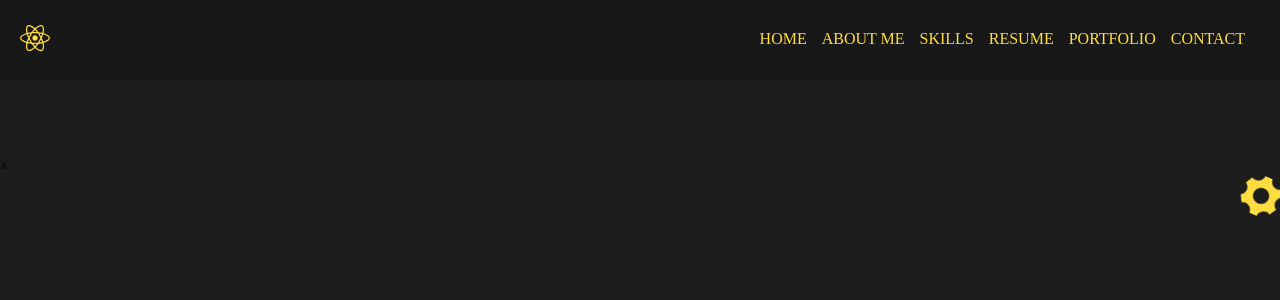
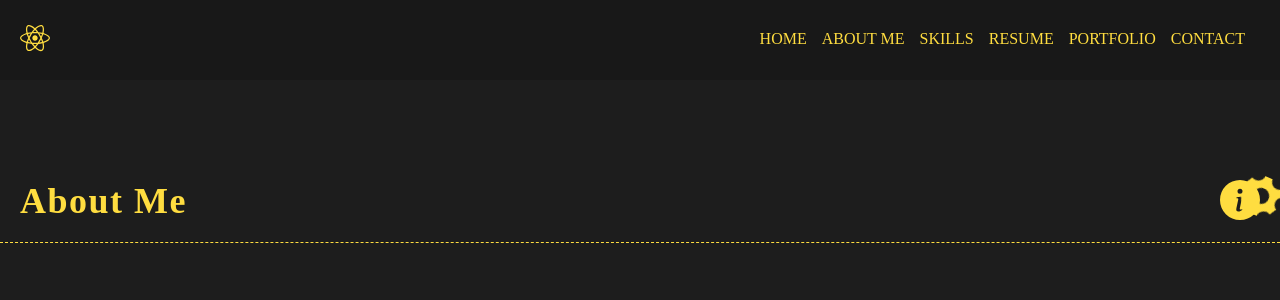
Before and after one commit to razvan-turiatca/Portfolio-Website, a React (Create React App) app: page /about in a window 1280 px wide. Shown: the top 300 px of the page. Built offline with nearby package versions, Linux system fonts and the light colour scheme.

Commit message:
crete page header reusable component and implement it on about page

```diff
--- a/src/App.js
+++ b/src/App.js
@@ -23,13 +23,13 @@ function App() {
   return (
     <div className="App">
       {/* particles js */}
-      {/* {location.pathname == '/' && (
+      {location.pathname == '/' && (
         <Particles
           id="particles"
           options={particlesConfig}
           init={particlesInit}
         />
-      )} */}
+      )}
 
       {/* navbar component */}
       <div className="App--navbar-wrapper">
--- /dev/null
+++ b/src/components/pageHeaderContent/index.jsx
@@ -0,0 +1,15 @@
+import React from 'react'
+import './styles.scss'
+
+const PageHeaderContent = (props) => {
+  const { headerText, icon } = props
+
+  return (
+    <div className="wrapper">
+      <h2>{headerText}</h2>
+      <span>{icon}</span>
+    </div>
+  )
+}
+
+export default PageHeaderContent
--- /dev/null
+++ b/src/components/pageHeaderContent/styles.scss
@@ -0,0 +1,24 @@
+.wrapper {
+  display: flex;
+  align-items: center;
+  padding: 20px;
+  border-bottom: 1px dashed var(--selected-theme-main-color);
+
+  h2 {
+    font-size: 36px;
+    font-weight: 700;
+    letter-spacing: 1.5px;
+    line-height: 1rem;
+    text-transform: capitalize;
+    color: var(--selected-theme-main-color);
+    position: relative;
+    display: flex;
+    flex: 1;
+  }
+
+  span {
+    svg {
+      color: var(--selected-theme-main-color);
+    }
+  }
+}
--- a/src/components/themes/theme.scss
+++ b/src/components/themes/theme.scss
@@ -19,7 +19,7 @@
     left: -40px;
     height: 40px;
     width: 40px;
-    background-color: var(--selecter-yellow-theme-bgc);
+    background-color: var(--selected-yellow-theme-bgc);
     // border: 1px solid #d5d5d5;
     border-right: none;
     cursor: pointer;
--- a/src/containers/about/about.jsx
+++ b/src/containers/about/about.jsx
@@ -1,7 +1,16 @@
 import React from 'react'
+import PageHeaderContent from '../../components/pageHeaderContent'
+import { BsInfoCircleFill } from 'react-icons/bs'
 
 const About = () => {
-  return <div>A</div>
+  return (
+    <section className="about" id="about">
+      <PageHeaderContent
+        headerText="About Me"
+        icon={<BsInfoCircleFill size={40} />}
+      />
+    </section>
+  )
 }
 
 export default About
--- a/src/containers/contact/contact.jsx
+++ b/src/containers/contact/contact.jsx
@@ -1,7 +1,12 @@
 import React from 'react'
+import PageHeaderContent from '../../components/pageHeaderContent'
 
 const Contact = () => {
-  return <div>Contact</div>
+  return (
+    <section className="contact">
+      <PageHeaderContent headerText="Contact Me" />
+    </section>
+  )
 }
 
 export default Contact
```
